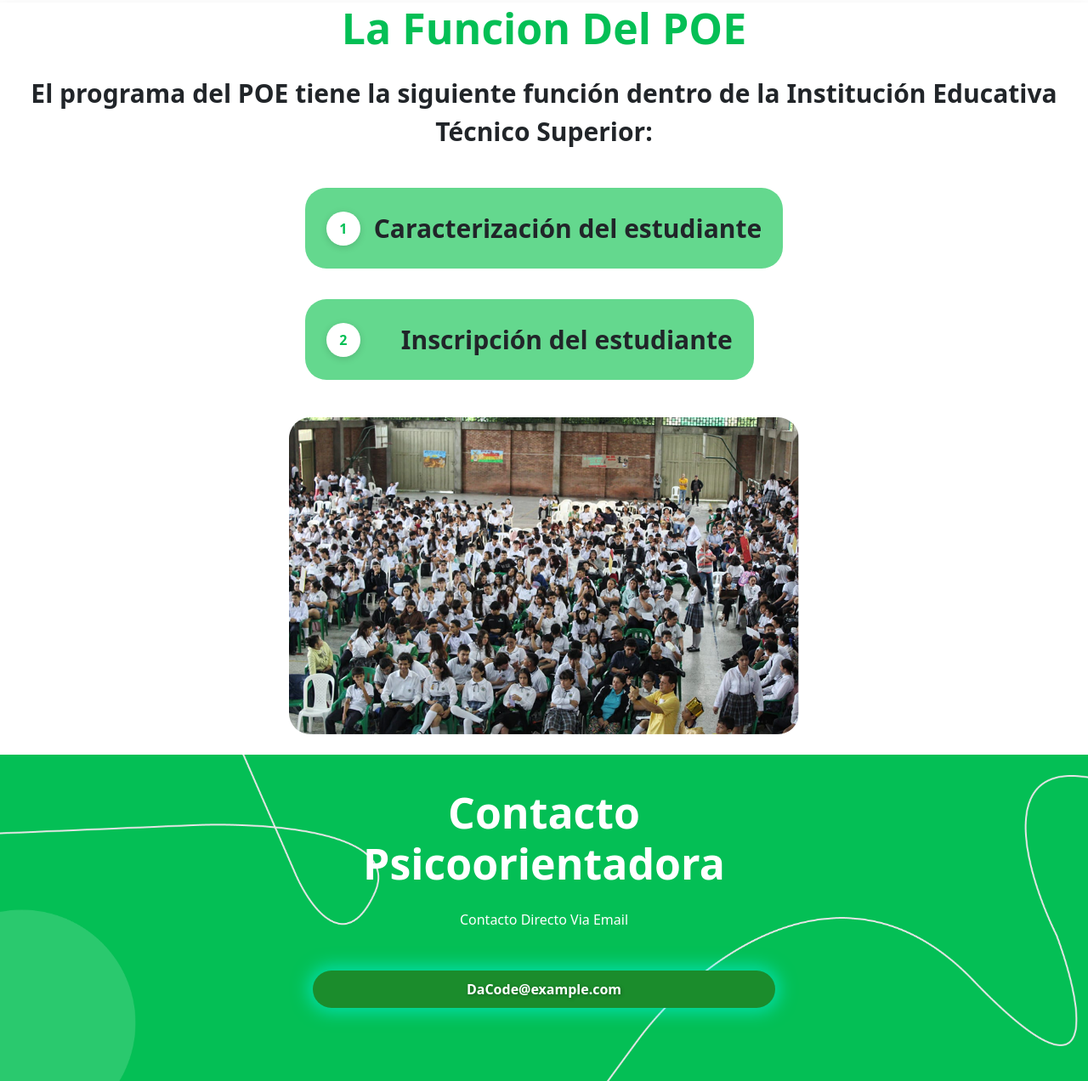
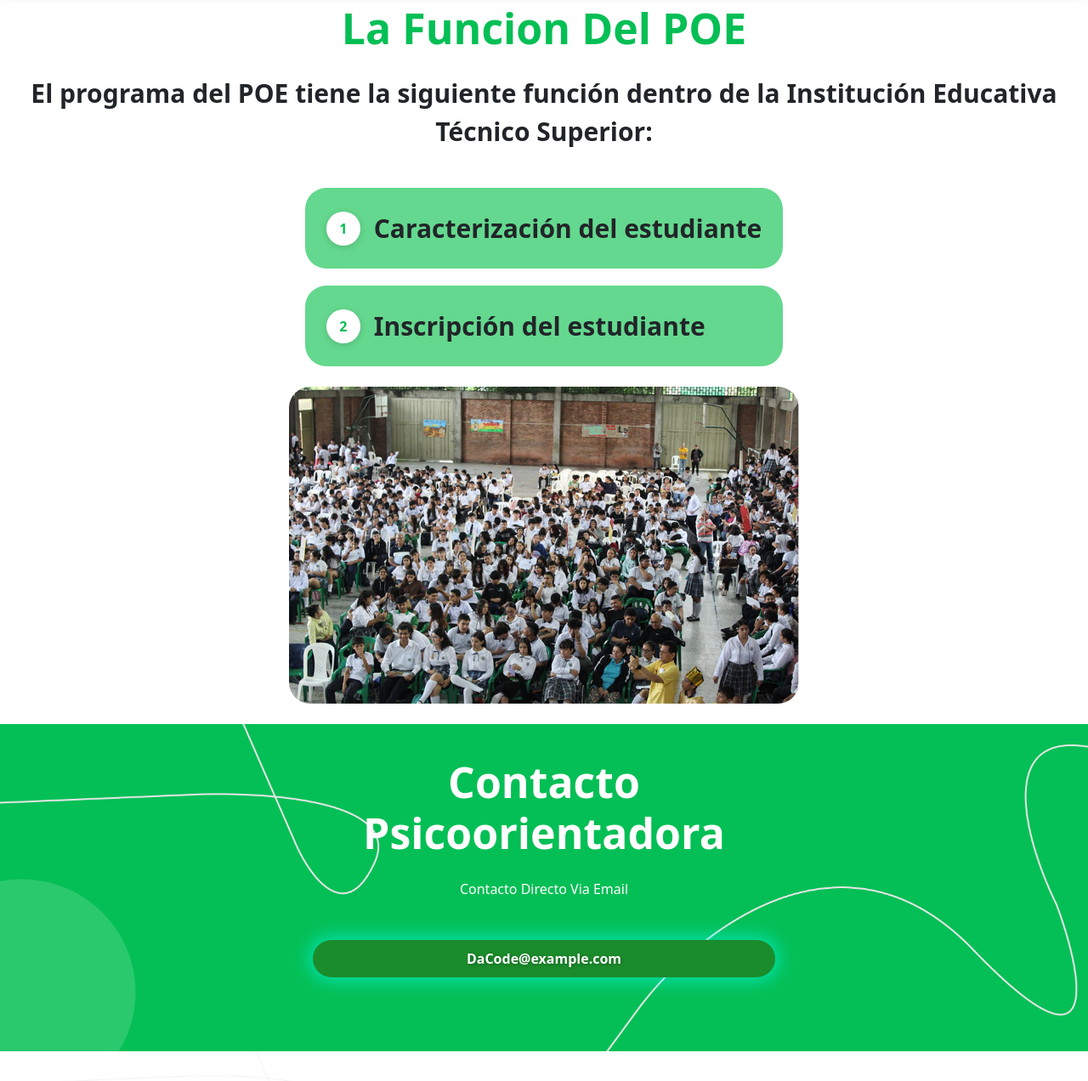
Before and after one commit to TheKelex/POE, a PHP site: the page made by PUBLICO/TALLERES FORMATIVOS/taller.html in a window 1280 px wide. Shown: the part 1776-3048 px from the top of the page at 85% size. Run offline with PHP 8.4, Linux system fonts and the light colour scheme.

Commit message:
Fin trabajo 29/07/25

```diff
--- a/PUBLICO/TALLERES FORMATIVOS/style.css
+++ b/PUBLICO/TALLERES FORMATIVOS/style.css
@@ -124,6 +124,7 @@
   background-color: #64d88e;      /* Color verde similar */
   padding: 25px;             /* Espaciado interno */
   border-radius: 25px;            /* Bordes redondeados */
-  margin: 20px ;              /* Centrado y con separación */
-  text-align: center;
+  margin-top: 20px;
+  text-align: start;
+  width: 100%;
 }
--- a/PUBLICO/TALLERES FORMATIVOS/taller.html
+++ b/PUBLICO/TALLERES FORMATIVOS/taller.html
@@ -148,17 +148,16 @@
         <div class="d-flex flex-column align-items-center">
 
             <div class="d-flex flex-column align-items-start">
-                <div class="d-flex align-items-center mb-3 cuadro ">
+                <div class="d-flex align-items-center cuadro">
                     <div class="d-flex align-items-center justify-content-center circulos me-3">1</div>
                     <p class="textos mb-0">Caracterización del estudiante</p>
                 </div>
 
-                <div class="d-flex align-items-center cuadro ">
-                    <div class="d-flex align-items-center justify-content-center circulos me-5">2</div>
+                <div class="d-flex align-items-center cuadro">
+                    <div class="d-flex align-items-center justify-content-center circulos me-3">2</div>
                     <p class="textos mb-0">Inscripción del estudiante</p>
                 </div>
             </div>
-
 
         </div>
 
```
Also changed, not shown: PRIVADO/ESTUDIANTES/INFO_INDIVIDUAL.html (+17 -0 lines).
